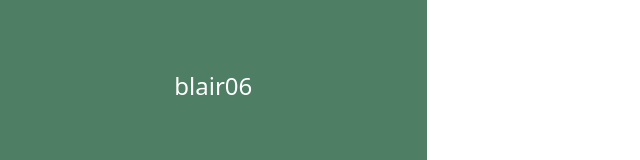
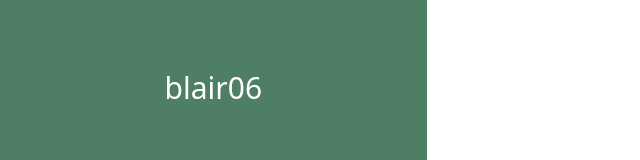
Before and after one commit to blair06/Algo-client, a Next.js app: page / in a window 1280 px wide. Shown: the part 394-554 px from the top of the page, without its empty margins (0-640 px from the left). Built offline with nearby package versions, Linux system fonts and the light colour scheme.

Commit message:
feat:#1 기본환경세팅

```diff
--- a/pages/_app.tsx
+++ b/pages/_app.tsx
@@ -1,6 +1,6 @@
-import '../styles/globals.css'
-import type { AppProps } from 'next/app'
+import "../styles/globals.css";
+import type { AppProps } from "next/app";
 
 export default function App({ Component, pageProps }: AppProps) {
-  return <Component {...pageProps} />
+  return <Component {...pageProps} />;
 }
--- a/pages/components/Profile/index.tsx
+++ /dev/null
@@ -1,9 +0,0 @@
-import React from "react";
-import CircleCard from "../atoms/CircleCard";
-import ProfileArea from "../organisms/ProfileArea";
-
-const Profile = () => {
-  return <ProfileArea></ProfileArea>;
-};
-
-export default Profile;
--- a/pages/components/atoms/ProfileLabel/indext.tsx
+++ b/pages/components/atoms/ProfileLabel/indext.tsx
@@ -4,7 +4,7 @@ interface IProfileLabel {
 }
 const ProfileLabel = (props: IProfileLabel) => {
   const { contents } = props;
-  return <p className="text-onPrimary text-2xl">{contents}</p>;
+  return <p className="text-onPrimary text-3xl">{contents}</p>;
 };
 
 export default ProfileLabel;
--- a/pages/index.tsx
+++ b/pages/index.tsx
@@ -1,10 +1,10 @@
 import React from "react";
-import Profile from "./components/Profile";
+import ProfileArea from "./components/organisms/ProfileArea";
 
 const MainPage = () => {
   return (
     <div>
-      <Profile></Profile>dd
+      <ProfileArea></ProfileArea>
     </div>
   );
 };
```
